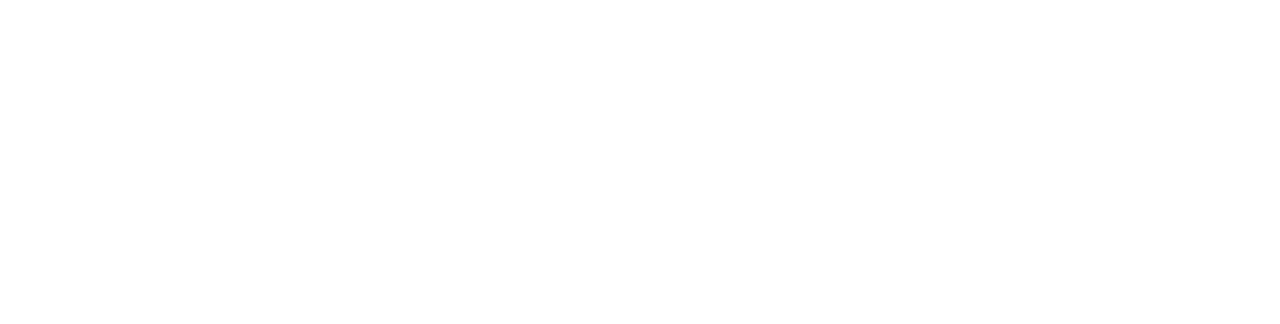
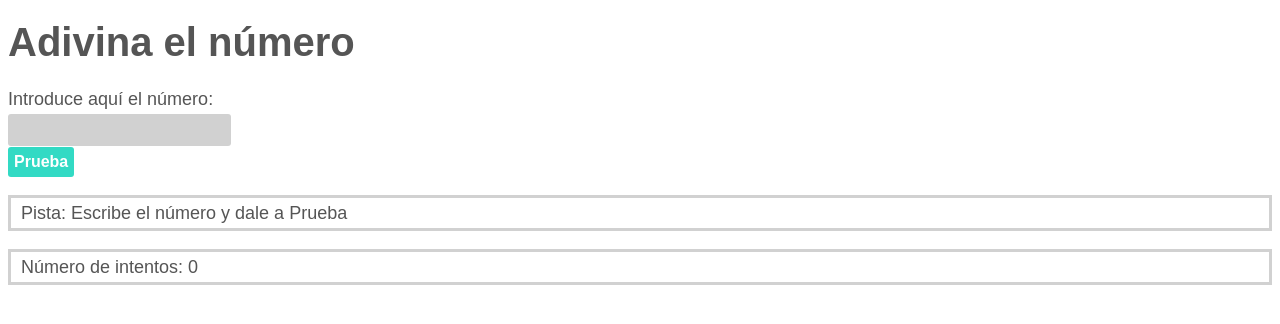
Before and after one commit to alicia-colom/guess-random-number, a plain HTML site: page index.html in a window 1280 px wide. Drawn offline with Linux system fonts and the light colour scheme.

Commit message:
Add full HTML and CSS styles

```diff
--- a/index.html
+++ b/index.html
@@ -1,13 +1,24 @@
 <!DOCTYPE html>
 <html lang="en">
-<head>
-  <meta charset="UTF-8">
-  <meta name="viewport" content="width=device-width, initial-scale=1.0">
-  <title>Alicia Colom · Evaluación intermedia JS</title>
-  <link rel="stylesheet" href="styles.css">
-</head>
-<body>
+	<head>
+		<meta charset="UTF-8" />
+		<meta name="viewport" content="width=device-width, initial-scale=1.0" />
+		<title>Alicia Colom · Evaluación intermedia JS</title>
+		<link rel="stylesheet" href="styles.css" />
+	</head>
+	<body class="main">
+		<h1 class="title">Adivina el número</h1>
+		<form  action="" method="post" class="form">
+			<label for="textArea">Introduce aquí el número:</label>
+			<input type="text" id="textArea" name="textArea" class="boxSize textArea" />
+			<input type="button" value="Prueba" class="boxSize btn" />
+		</form>
+		<p class="clue">
+			Pista: Escribe el número y dale a
+			<span class="capital">prueba</span>
+		</p>
+		<p class="clue">Número de intentos: 0</p>
 
-  <script src="main.js"></script>
-</body>
+		<script src="main.js"></script>
+	</body>
 </html>
--- a/styles.css
+++ b/styles.css
@@ -2,3 +2,46 @@
 /* body {
   background-color: red;
 } */
+
+.main {
+	color: rgb(85, 85, 85);
+	font-family: Arial, Helvetica, sans-serif;
+	font-size: 18px;
+	line-height: 30px;
+}
+
+.title {
+	font-size: 40px;
+}
+
+.form {
+	width: 250px;
+}
+
+.boxSize {
+	height: 30px;
+	border: none;
+  border-radius: 3px;
+  font-size: 16px;
+	font-weight: 600;
+}
+
+.textArea {
+  background-color: rgb(209, 209, 209);
+	color: rgb(85, 85, 85);
+}
+
+.btn {
+	background-color: #32dac4;
+	color: white;
+}
+
+.clue {
+	font-family: Arial, Helvetica, sans-serif;
+	border: solid 3px rgb(209, 209, 209);
+	padding-left: 10px;
+}
+
+.capital {
+	text-transform: capitalize;
+}
```
Also changed, not shown: main.js (line endings or trailing spaces).
